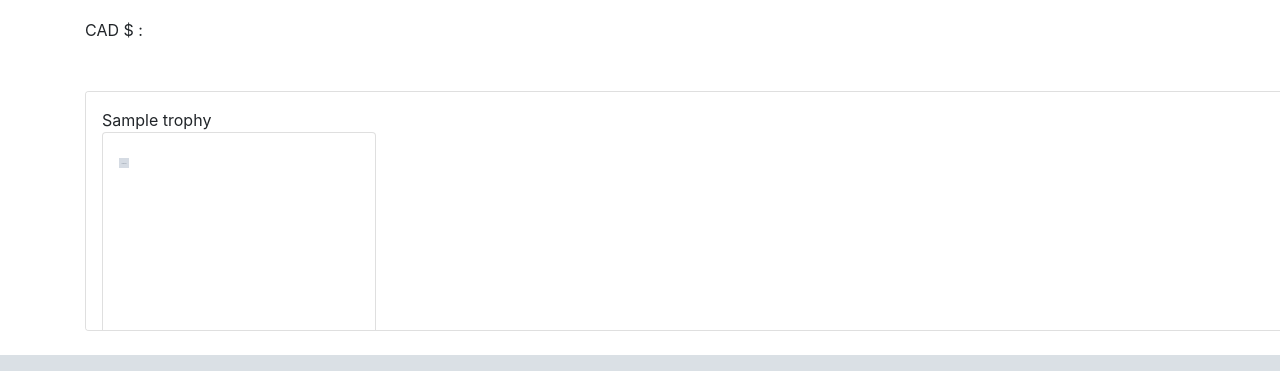
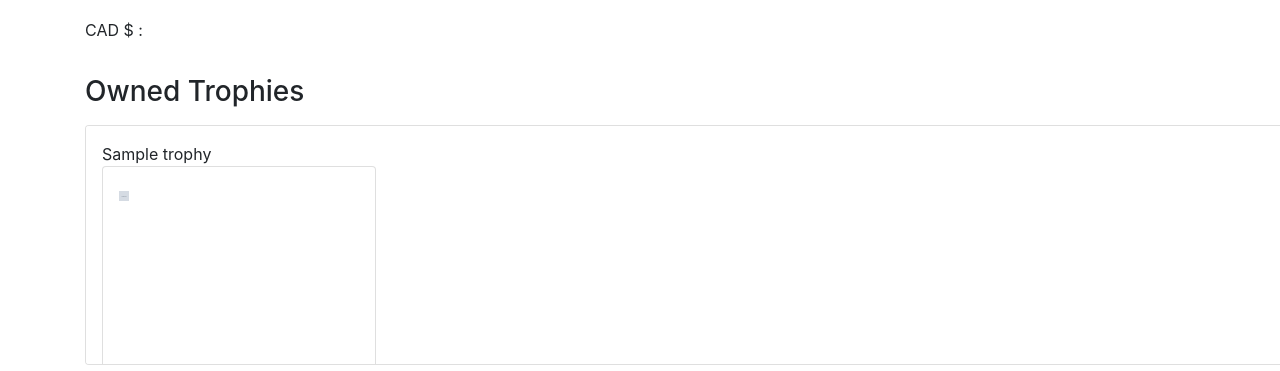
Before and after one commit to cartermyers/bithumb, a Django app: template templates/account/profile.html in a window 1280 px wide. Shown: the part 484-855 px from the top of the page. Run offline with Django 3.2, Linux system fonts and the light colour scheme; the template is opened without the code that fills it: most values are stand-ins (such as "Sample title", 1, 10 or a date in 2020); grey boxes marked "Sample" are stand-in pictures; parts of the project's set-up code (start-up, migrations or seed data) failed here and were passed over; some libraries are stand-ins or nearby versions.

Commit message:
Small change to viewing profile trophies

```diff
--- a/templates/account/profile.html
+++ b/templates/account/profile.html
@@ -79,6 +79,7 @@
     </div>
     <div class="row">
         <div class="col-lg-12">
+            <h3>Owned Trophies</h3>
             <div class="card mt-3" style="width: 110%; height: 30vh; overflow-x: scroll">
                 <div class="card-body p-3 row">
                     {% for trophy in collectibles %}
```
